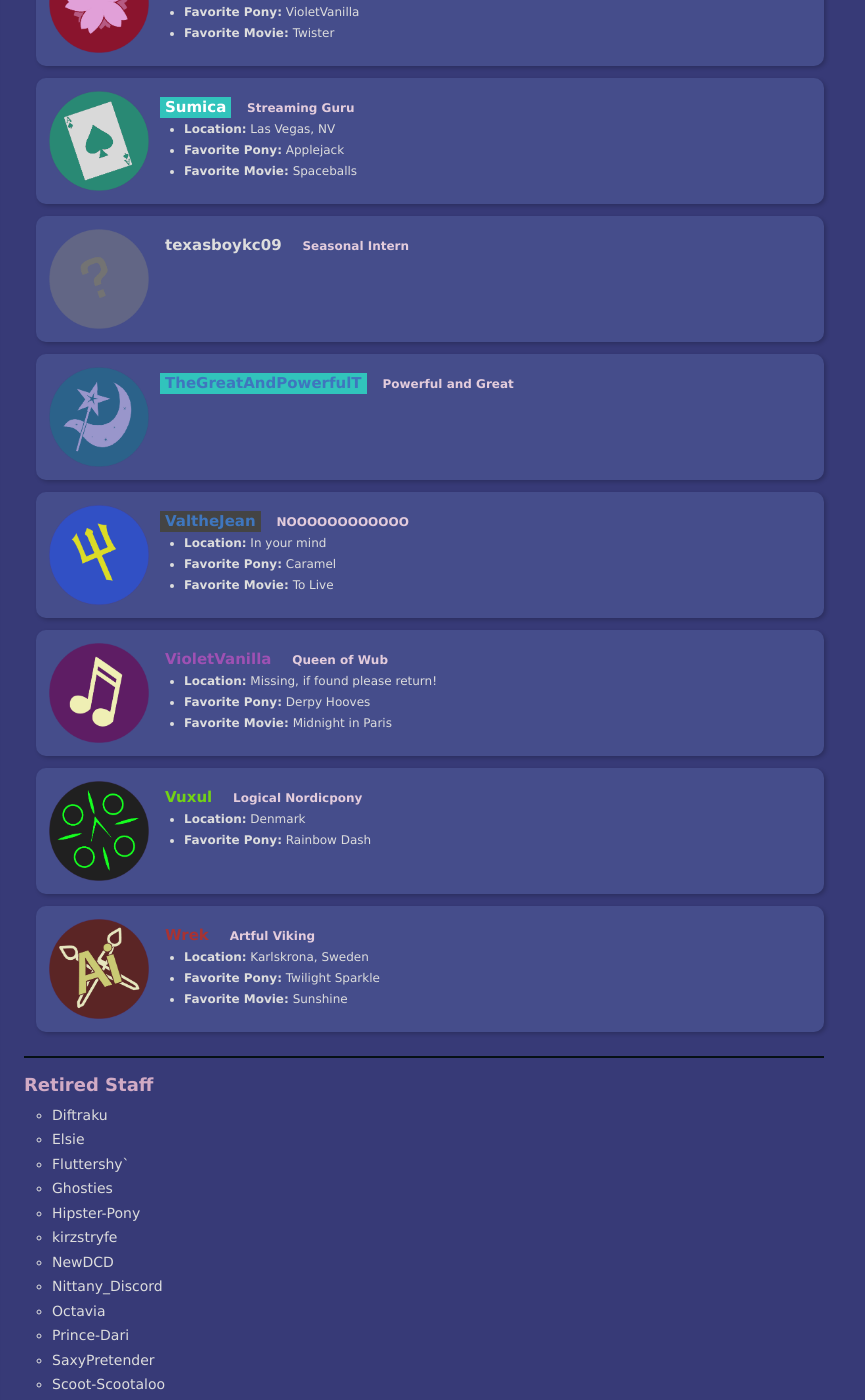
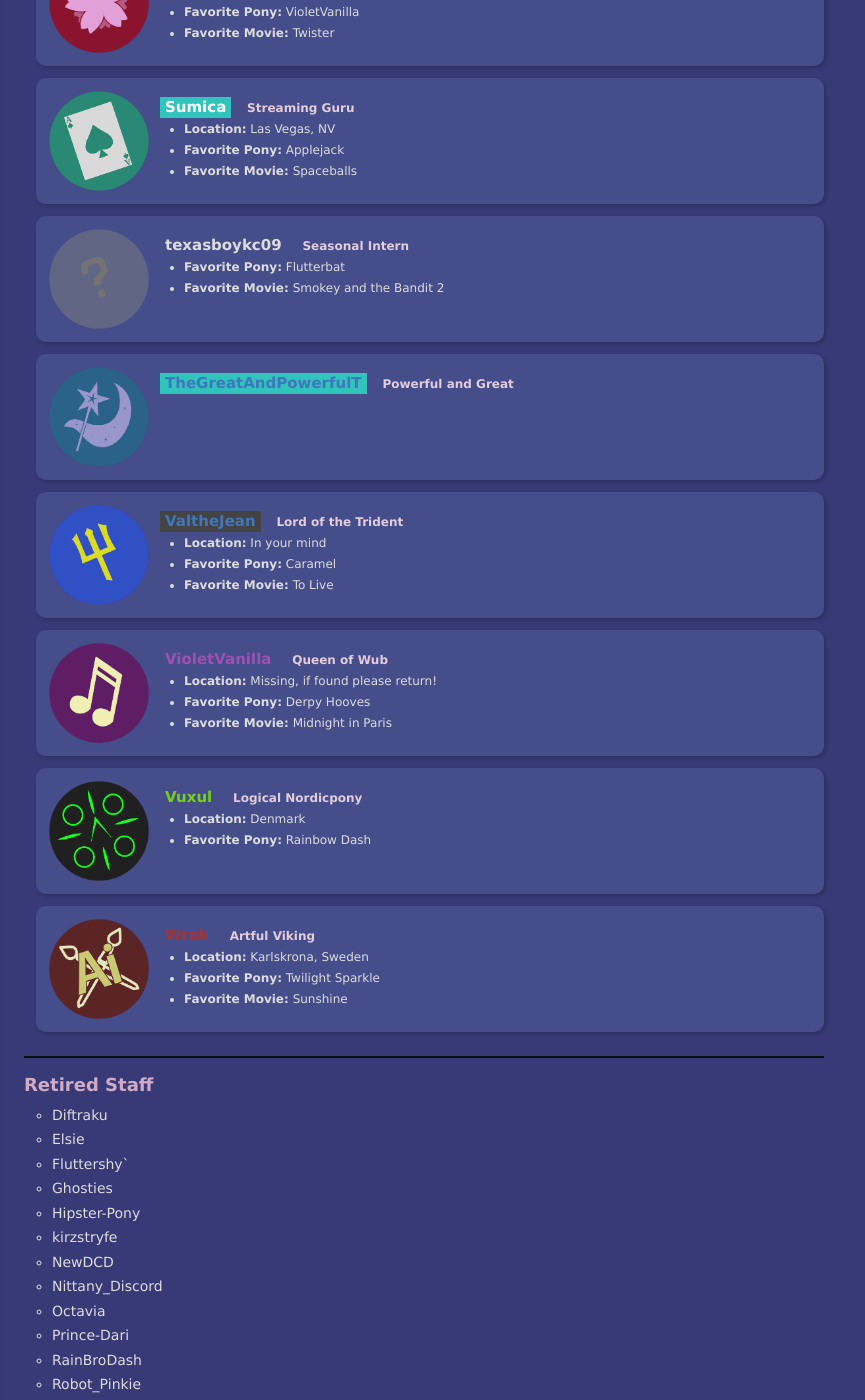
Before and after one commit to Bronystate/brstv3, a Jekyll site: the page built from index_about.md, in a window 1280 px wide and 1400 px high, scrolled down 2478 px. Shown: the whole window, without its empty margins (0-865 px from the left). Built offline with Jekyll 4.4.1, drawn with Linux system fonts in a browser that asks for light colours; nearby versions of some CDN libraries.

Commit message:
staff list update

```diff
--- a/_data/staff-list.yml
+++ b/_data/staff-list.yml
@@ -109,6 +109,8 @@ staff:
 
   - nick: texasboykc09
     title: Seasonal Intern
+    favpone: Flutterbat
+    favmovie: Smokey and the Bandit 2
 
   - nick: TheGreatAndPowerfulT
     forecolor: 2
@@ -118,7 +120,7 @@ staff:
   - nick: ValtheJean
     forecolor: 2
     backcolor: 14
-    title: NOOOOOOOOOOOO
+    title: Lord of the Trident
     location: In your mind
     favpone: Caramel
     favmovie: To Live
@@ -155,6 +157,8 @@ former-staff:
   - Nittany_Discord
   - Octavia
   - Prince-Dari
+  - RainBroDash
+  - Robot_Pinkie
   - SaxyPretender
   - Scoot-Scootaloo
   - Silverscreen
```
